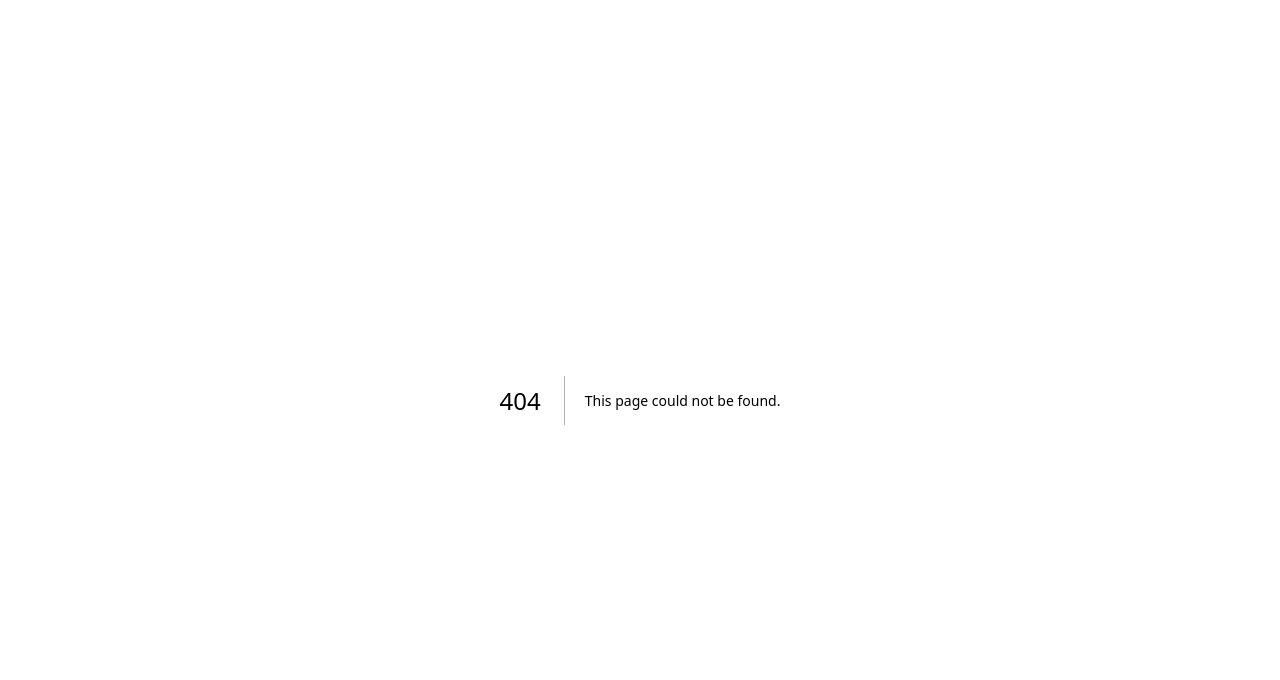
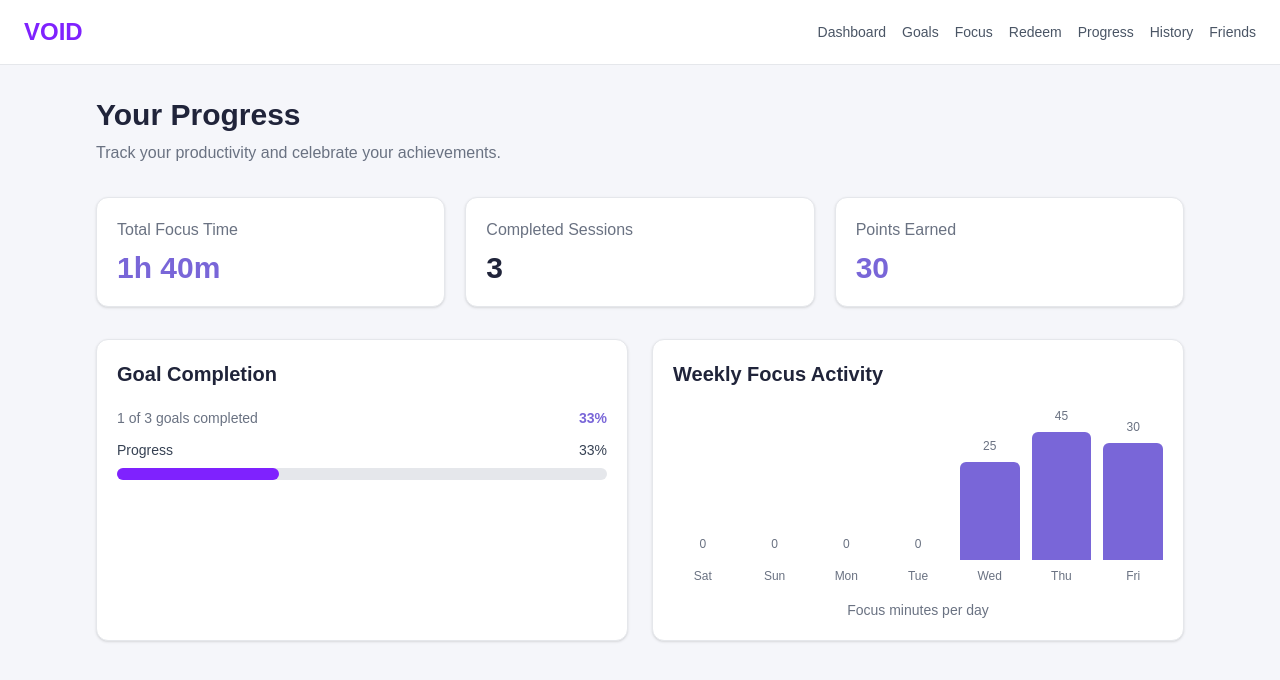
Before and after one commit to shreevidyababu77/Void, a Next.js app: page /progress in a window 1280 px wide. Before the commit this address had no page. Shown: the top 680 px of the page. Built offline with nearby package versions, Linux system fonts and the light colour scheme.

Commit message:
feat: implement progress tracking page

```diff
--- /dev/null
+++ b/app/progress/page.jsx
@@ -0,0 +1,175 @@
+"use client";
+
+import { useEffect, useState } from "react";
+import { useAppContext } from "../../context/AppContext";
+import Navbar from "../../components/layout/Navbar";
+import Card from "../../components/ui/Card";
+import ProgressBar from "../../components/progress/ProgressBar";
+
+export default function ProgressPage() {
+  const { goals, focusSessions } = useAppContext();
+
+  const [weeklyActivity, setWeeklyActivity] = useState([]);
+
+  const completedGoals = goals.filter(
+    (goal) => goal.completed
+  ).length;
+
+  const totalFocusMinutes = focusSessions.reduce(
+    (total, session) => total + session.duration,
+    0
+  );
+
+  const totalPointsEarned = focusSessions.reduce(
+    (total, session) => total + (session.points || 0),
+    0
+  );
+
+  const goalPercentage =
+    goals.length > 0
+      ? Math.round((completedGoals / goals.length) * 100)
+      : 0;
+
+  // Calculate weekly activity after the component mounts
+  useEffect(() => {
+    const activity = Array.from({ length: 7 }, (_, index) => {
+      const date = new Date();
+      date.setHours(0, 0, 0, 0);
+      date.setDate(date.getDate() - (6 - index));
+
+      const minutes = focusSessions
+        .filter((session) => {
+          const sessionDate = new Date(session.completedAt);
+
+          return (
+            sessionDate.toDateString() === date.toDateString()
+          );
+        })
+        .reduce(
+          (total, session) => total + session.duration,
+          0
+        );
+
+      return {
+        day: date.toLocaleDateString("en-US", {
+          weekday: "short",
+        }),
+        minutes,
+      };
+    });
+
+    setWeeklyActivity(activity);
+  }, [focusSessions]);
+
+  const maxMinutes = Math.max(
+    ...weeklyActivity.map((day) => day.minutes),
+    1
+  );
+
+  return (
+    <main className="min-h-screen bg-[#F5F6FA]">
+      <Navbar />
+
+      <div className="mx-auto max-w-6xl p-8">
+        <h1 className="text-3xl font-bold text-[#20243A]">
+          Your Progress
+        </h1>
+
+        <p className="mb-8 mt-2 text-gray-500">
+          Track your productivity and celebrate your achievements.
+        </p>
+
+        <div className="grid grid-cols-1 gap-5 md:grid-cols-3">
+          <Card>
+            <p className="text-gray-500">Total Focus Time</p>
+            <h2 className="mt-2 text-3xl font-bold text-[#7966D8]">
+              {Math.floor(totalFocusMinutes / 60)}h{" "}
+              {totalFocusMinutes % 60}m
+            </h2>
+          </Card>
+
+          <Card>
+            <p className="text-gray-500">Completed Sessions</p>
+            <h2 className="mt-2 text-3xl font-bold text-[#20243A]">
+              {focusSessions.length}
+            </h2>
+          </Card>
+
+          <Card>
+            <p className="text-gray-500">Points Earned</p>
+            <h2 className="mt-2 text-3xl font-bold text-[#7966D8]">
+              {totalPointsEarned}
+            </h2>
+          </Card>
+        </div>
+
+        <div className="mt-8 grid grid-cols-1 gap-6 md:grid-cols-2">
+          <Card>
+            <h2 className="mb-5 text-xl font-semibold text-[#20243A]">
+              Goal Completion
+            </h2>
+
+            <div className="mb-3 flex justify-between text-sm">
+              <span className="text-gray-500">
+                {completedGoals} of {goals.length} goals completed
+              </span>
+
+              <span className="font-semibold text-[#7966D8]">
+                {goalPercentage}%
+              </span>
+            </div>
+
+            <ProgressBar progress={goalPercentage} />
+
+            {goals.length === 0 && (
+              <p className="mt-3 text-sm text-gray-500">
+                Create your first goal to start tracking progress.
+              </p>
+            )}
+          </Card>
+
+          <Card>
+            <h2 className="mb-5 text-xl font-semibold text-[#20243A]">
+              Weekly Focus Activity
+            </h2>
+
+            <div className="flex h-44 items-end justify-around gap-3">
+              {weeklyActivity.map((day) => (
+                <div
+                  key={day.day}
+                  className="flex h-full flex-1 flex-col items-center justify-end gap-2"
+                >
+                  <span className="text-xs text-gray-500">
+                    {day.minutes}
+                  </span>
+
+                  <div
+                    className="w-full rounded-t-md bg-[#7966D8]"
+                    style={{
+                      height: `${
+                        day.minutes > 0
+                          ? Math.max(
+                              (day.minutes / maxMinutes) * 100,
+                              8
+                            )
+                          : 0
+                      }%`,
+                    }}
+                  />
+
+                  <span className="text-xs text-gray-500">
+                    {day.day}
+                  </span>
+                </div>
+              ))}
+            </div>
+
+            <p className="mt-4 text-center text-sm text-gray-500">
+              Focus minutes per day
+            </p>
+          </Card>
+        </div>
+      </div>
+    </main>
+  );
+}
```
